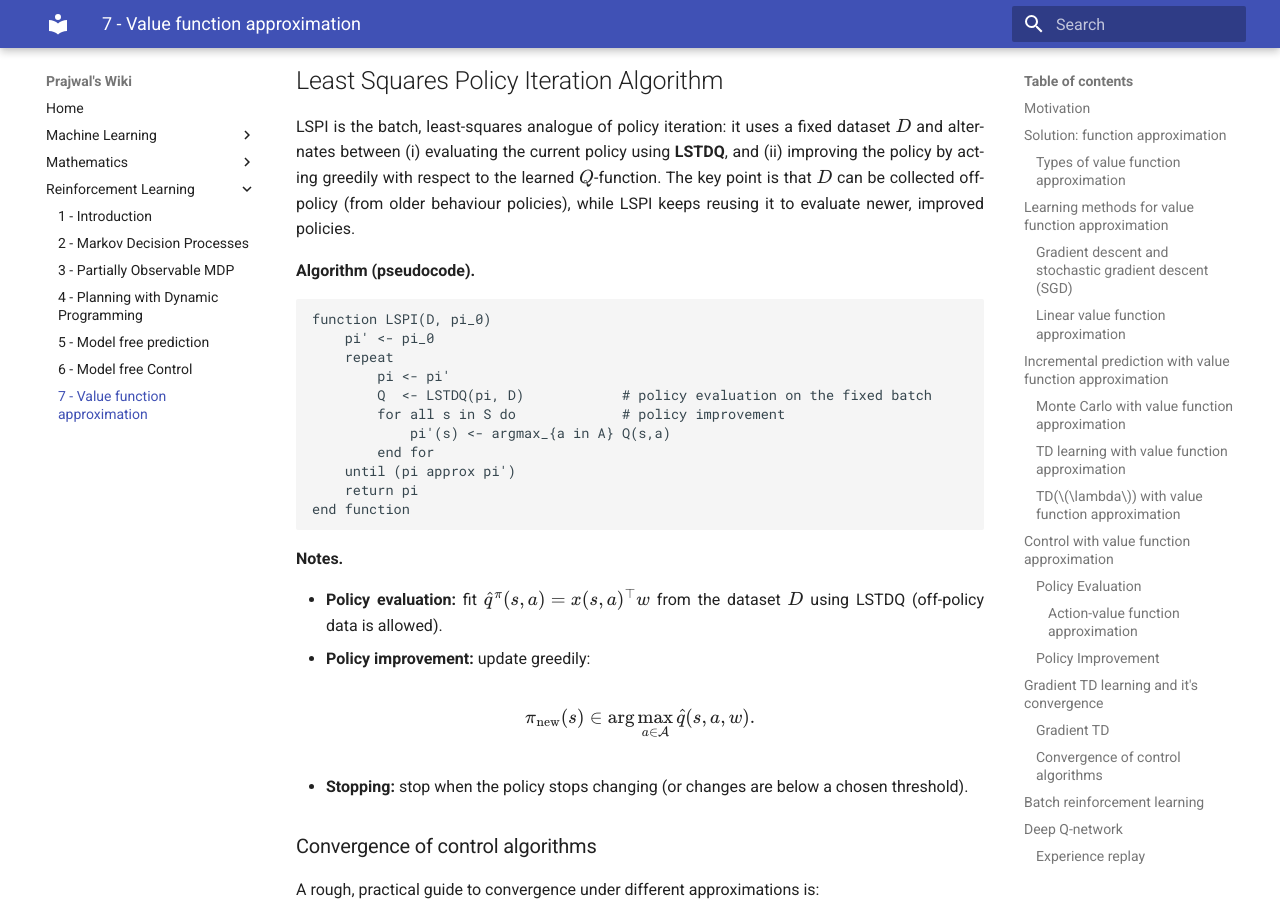
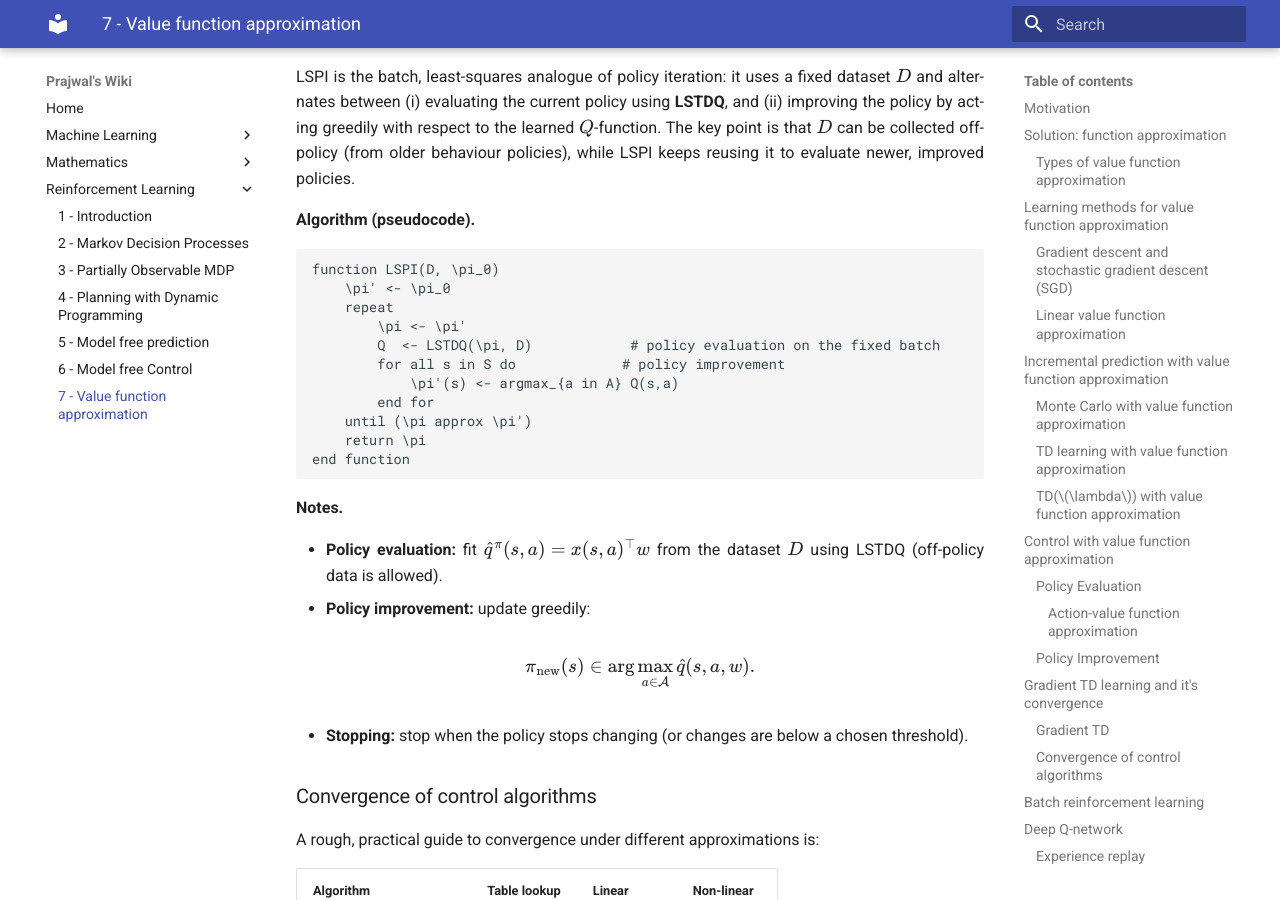
Before and after one commit to pj1911/my-wiki, an MkDocs documentation site: the page built from docs/RL-7-Value function approximation.md, in a window 1280 px wide and 900 px high, scrolled down 20987 px. Built offline with MkDocs 1.6.1 and Material for MkDocs 9.7.7, drawn with Linux system fonts in a browser that asks for light colours; some of the changed text lies outside the part shown.

```diff
--- a/docs/RL-7-Value function approximation.md
+++ b/docs/RL-7-Value function approximation.md
@@ -531,9 +531,9 @@ Compared to one-pass SGD, this objective makes the goal explicit: "fit the best
 1. Sample \(\langle s,v^\pi\rangle \sim \mathcal{D}\) (often uniformly at random).
 2. Update
 
- $$
- \Delta w=\alpha\left(v^\pi-\hat{v}(s,w)\right)\nabla_w \hat{v}(s,w).
- $$
+$$
+\Delta w=\alpha\left(v^\pi-\hat{v}(s,w)\right)\nabla_w \hat{v}(s,w).
+$$
 
 This is called experience replay: we reuse past experience many times, which improves sample efficiency and (with random sampling) reduces the temporal correlations that appear in online trajectories. So far, this is just "supervised learning on stored RL experience." The next step is to apply the same idea to control with action-values: store transitions \((s,a,r,s')\) in a replay buffer and train a Q-function from mini-batches.
 
@@ -626,9 +626,7 @@ $$
 - If there are \(N\) features, solving via a matrix inverse is typically \(O(N^3)\).
 - If data arrive sequentially, we can maintain \(A^{-1}\) incrementally using Sherman-Morrison updates, giving roughly \(O(N^2)\) per new sample.
 
-## Linear Least Squares Prediction Algorithms
-
-In the batch setting we want to fit a value function from stored experience. The catch is that we still do not observe the true values \(v_\pi(S_t)\). Instead, we build targets from experience (returns or TD-style bootstraps) and then solve for the parameters that best match those targets under a linear model. With linear approximation \(\hat{v}(s,w)=x(s)^\top w\), common batch targets are:
+**Linear Least Squares Prediction Algorithms.** In the batch setting we want to fit a value function from stored experience. The catch is that we still do not observe the true values \(v_\pi(S_t)\). Instead, we build targets from experience (returns or TD-style bootstraps) and then solve for the parameters that best match those targets under a linear model. With linear approximation \(\hat{v}(s,w)=x(s)^\top w\), common batch targets are:
 
 - **LSMC (Least-Squares Monte Carlo):** use returns,
 
@@ -650,9 +648,7 @@ $$
 
 In each case, the algorithm finds parameters \(w\) that satisfy the corresponding MC/TD fixed-point condition on the dataset.
 
-### Fixed-point equations and closed forms
-
-Assume a dataset of transitions \((S_t,R_{t+1},S_{t+1})\) for \(t=1,\dots,T\) and linear features \(x(S_t)\).
+**Fixed-point equations and closed forms.** Assume a dataset of transitions \((S_t,R_{t+1},S_{t+1})\) for \(t=1,\dots,T\) and linear features \(x(S_t)\).
 
 **LSMC.**
 
@@ -825,16 +821,16 @@ LSPI is the batch, least-squares analogue of policy iteration: it uses a fixed d
 
 **Algorithm (pseudocode).**
 
-    function LSPI(D, pi_0)
-        pi' <- pi_0
+    function LSPI(D, \pi_0)
+        \pi' <- \pi_0
         repeat
-            pi <- pi'
-            Q  <- LSTDQ(pi, D)            # policy evaluation on the fixed batch
+            \pi <- \pi'
+            Q  <- LSTDQ(\pi, D)            # policy evaluation on the fixed batch
             for all s in S do             # policy improvement
-                pi'(s) <- argmax_{a in A} Q(s,a)
+                \pi'(s) <- argmax_{a in A} Q(s,a)
             end for
-        until (pi approx pi')
-        return pi
+        until (\pi approx \pi')
+        return \pi
     end function
 
 **Notes.**
```
